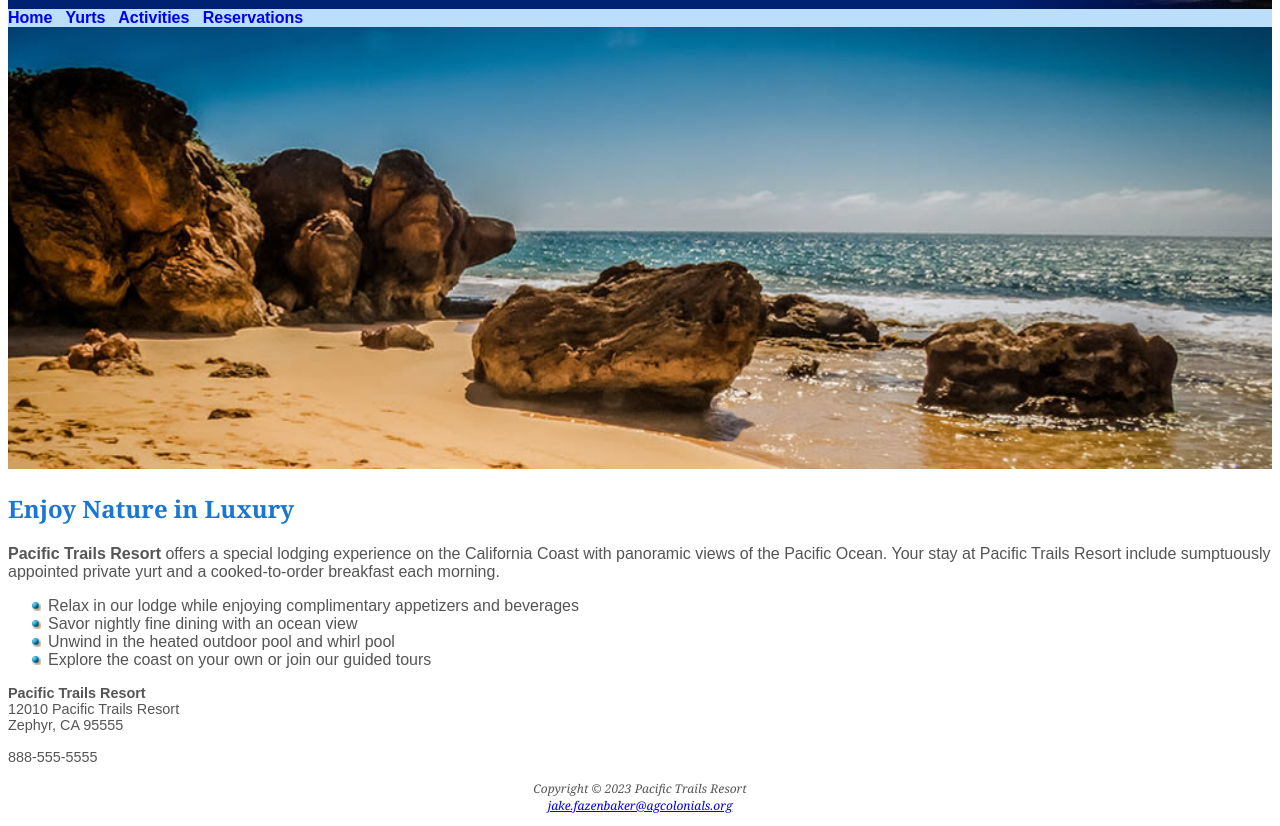
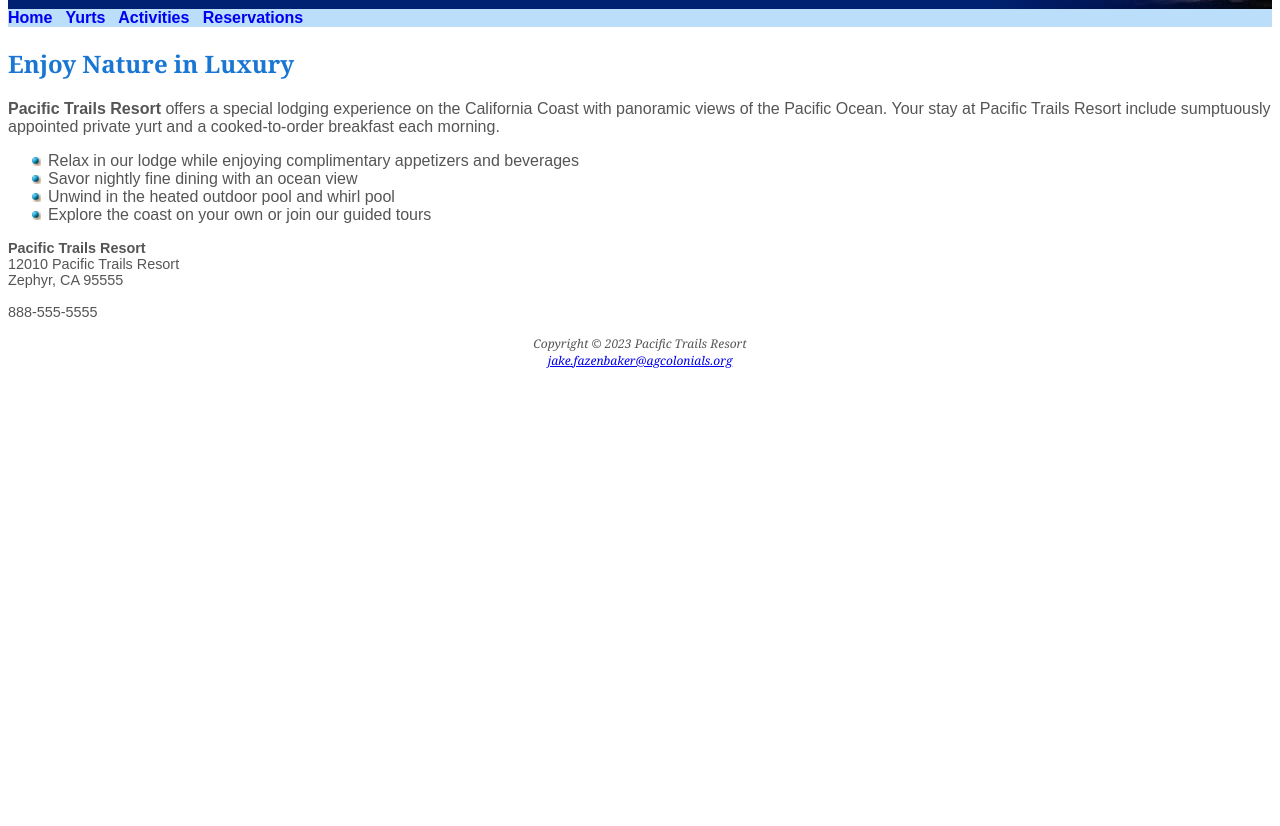
Before and after one commit to JakeF18/PacificTrails_assignment, a plain HTML site: page index.html in a window 1280 px wide. Shown: the part 76-902 px from the top of the page. After the commit the page ends 800 px from the top, so only its background shows below. Drawn offline with Linux system fonts and the light colour scheme.

Commit message:
Update index.html

```diff
--- a/index.html
+++ b/index.html
@@ -8,7 +8,7 @@
 
 
     <body>
-
+		<div id="wrapper">
 		<header>
 			<h1>Pacific Trails Resort</h1>
 		</header>
@@ -18,7 +18,7 @@
 			<a href="activities.html">Activities</a> &nbsp;
 			<a href="reservations.html">Reservations</a>
 		</nav>
-			<img src="coast.jpg" alt="rocky coast" width="100%">
+			<div id="homehero"></div>
 		<main>
 			<h2>Enjoy Nature in Luxury</h2>
 			<p><span class="resort">Pacific Trails Resort</span> offers a special lodging experience on the California Coast with panoramic views of the Pacific Ocean. Your stay at Pacific Trails Resort include sumptuously appointed private yurt and a cooked-to-order breakfast each morning.</p>
@@ -40,7 +40,7 @@
 
 		</footer>
 
-
+		</div>
     </body>
 
 
```
